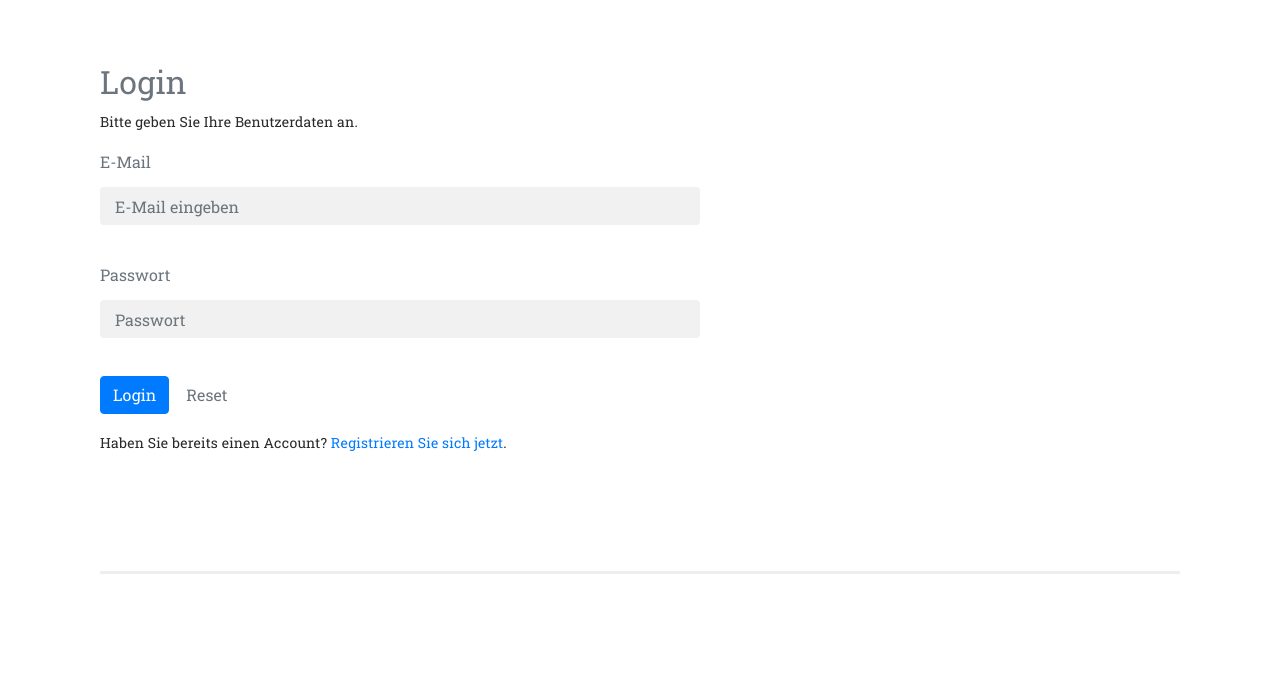
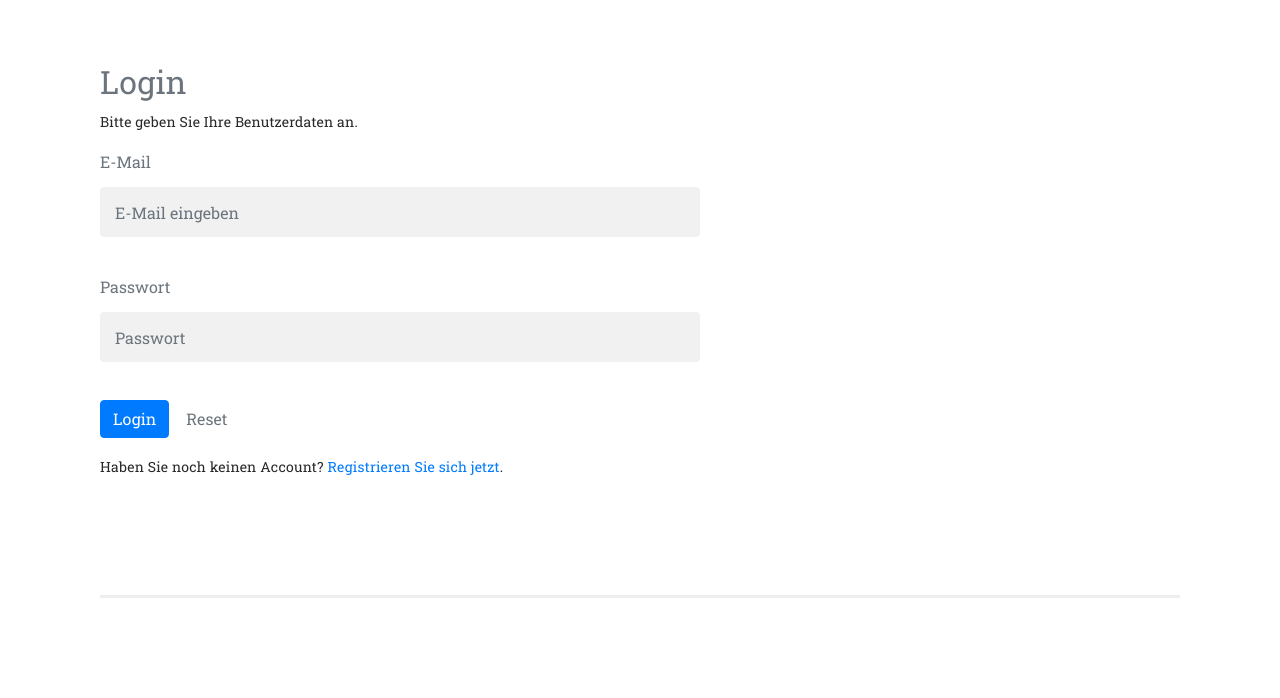
Before and after one commit to bububabaa/festlplaner, a PHP site: page /login.php in a window 1280 px wide. Shown: the part 137-835 px from the top of the page. Before the commit the page ends 811 px from the top, so only its background shows below. Run offline with PHP 8.4, Linux system fonts and the light colour scheme.

Commit message:
Design Login/ÜberUns/Kalender/Index

```diff
--- a/login.php
+++ b/login.php
@@ -7,6 +7,7 @@
 
     input[type=text]#logmail,
     input[type=password]#logpass {
+        height: 50px;
         width: 100%;
         padding: 15px;
         margin: 5px 0 22px 0;
@@ -198,7 +199,7 @@ if($_SERVER["REQUEST_METHOD"] == "POST"){
                                                // error_reporting(-1);
                                                 //ini_set('display_errors','On');
                                                 //require __DIR__.'/registrieren.php'?>
-                                                <p>Haben Sie bereits einen Account? <a href="./registrieren.php">Registrieren Sie sich jetzt</a>.</p>
+                                                <p>Haben Sie noch keinen Account? <a href="./registrieren.php">Registrieren Sie sich jetzt</a>.</p>
 
                                             </form>
                                         </div>
```
